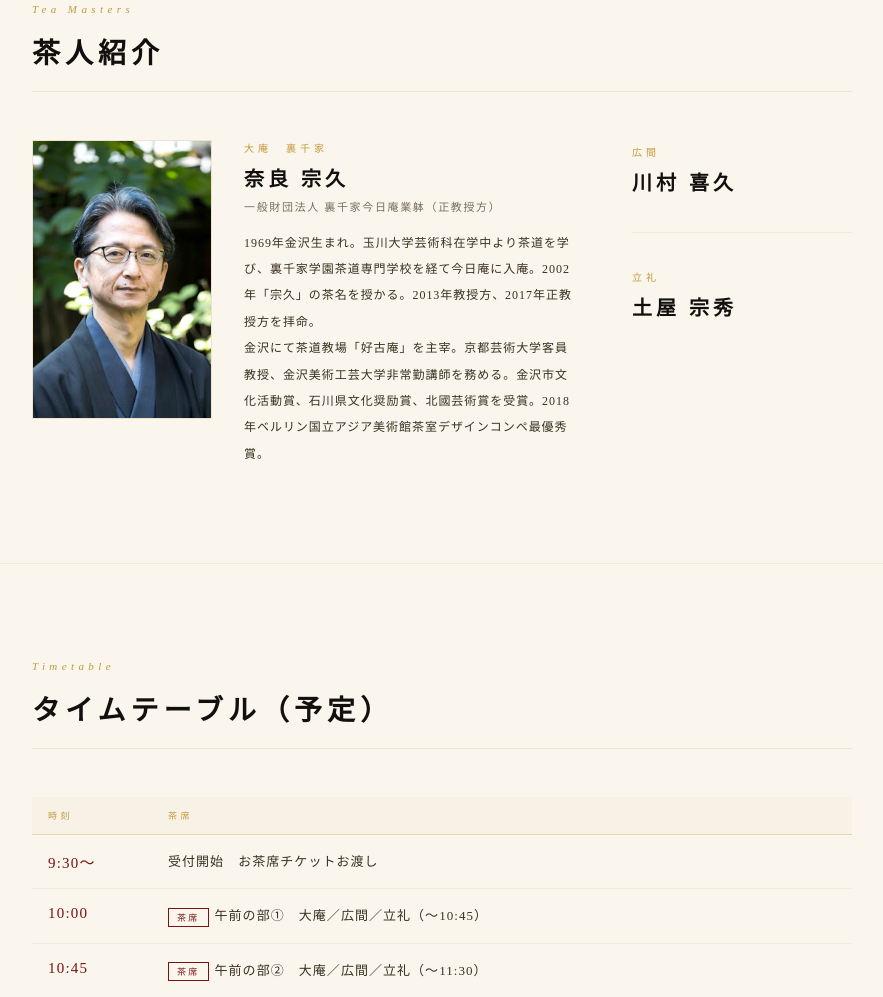
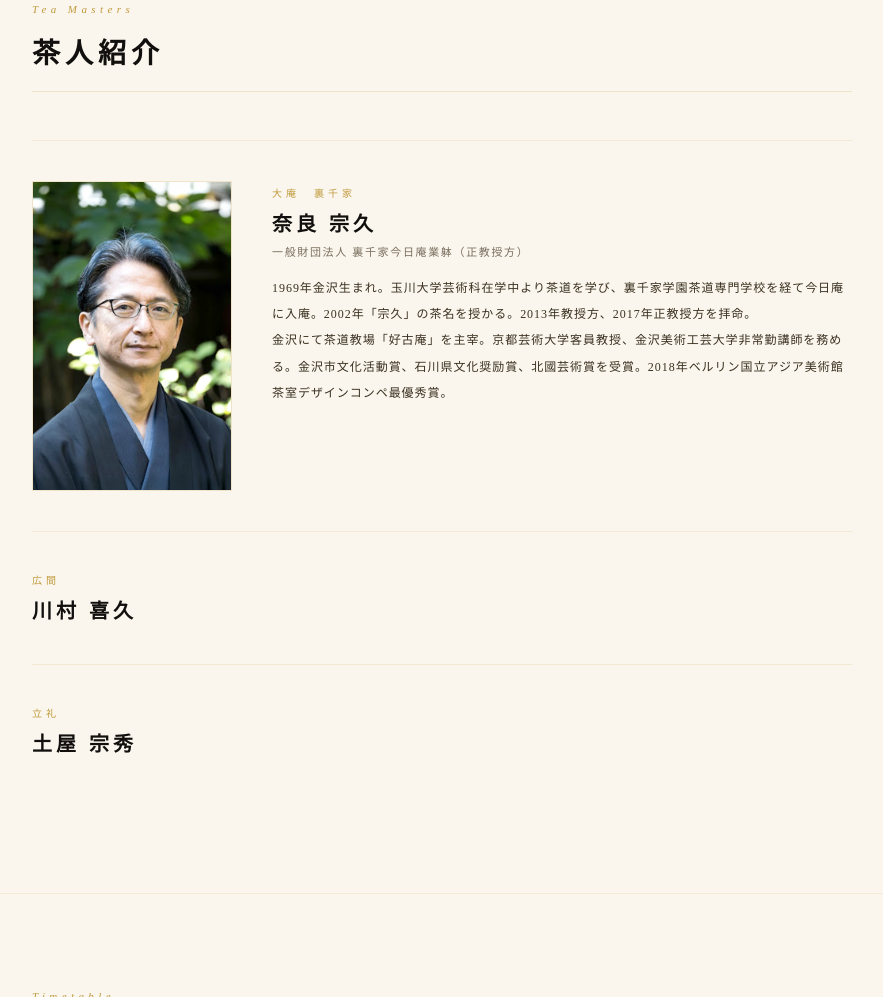
Before and after one commit to ossam/kinshuchakai, a plain HTML site: page index.html in a window 1280 px wide. Shown: the part 3055-4052 px from the top of the page, without its empty margins (198-1081 px from the left). Drawn offline with Linux system fonts and the light colour scheme; a web font is replaced by a local one.

Commit message:
茶人3人を縦並びに変更、奈良は写真横レイアウト維持
Co-Authored-By: Claude Sonnet 4.6 <noreply@anthropic.com>

```diff
--- a/index.html
+++ b/index.html
@@ -802,14 +802,14 @@ footer {
   <div class="section-inner">
     <span class="label">Tea Masters</span>
     <h2 class="section-title">茶人紹介</h2>
-    <div style="display:grid;grid-template-columns:1fr 220px;gap:56px;margin-top:48px;align-items:start;">
+    <div style="display:flex;flex-direction:column;gap:0;margin-top:48px;">
 
       <!-- 大庵 / 奈良 宗久：写真＋テキスト横並び -->
-      <div style="display:flex;gap:32px;align-items:flex-start;">
-        <div style="flex-shrink:0;width:180px;border:1px solid rgba(192,154,60,0.2);overflow:hidden;">
+      <div style="display:flex;gap:40px;align-items:flex-start;padding:40px 0;border-top:1px solid rgba(192,154,60,0.15);">
+        <div style="flex-shrink:0;width:200px;border:1px solid rgba(192,154,60,0.2);overflow:hidden;">
           <img src="images/narasokyu_.jpg" alt="奈良 宗久" style="width:100%;display:block;object-fit:cover;">
         </div>
-        <div>
+        <div style="padding-top:4px;">
           <p style="font-size:10px;letter-spacing:0.4em;color:var(--gold);margin-bottom:8px;">大庵　裏千家</p>
           <h3 style="font-family:'Shippori Mincho B1',serif;font-size:20px;letter-spacing:0.2em;margin-bottom:6px;">奈良 宗久</h3>
           <p style="font-size:11px;letter-spacing:0.15em;color:var(--muted);margin-bottom:16px;">一般財団法人 裏千家今日庵業躰（正教授方）</p>
@@ -817,16 +817,16 @@ footer {
         </div>
       </div>
 
-      <!-- 広間・立礼：縦並び -->
-      <div style="display:flex;flex-direction:column;gap:36px;padding-top:4px;">
-        <div>
-          <p style="font-size:10px;letter-spacing:0.4em;color:var(--gold);margin-bottom:8px;">広間</p>
-          <h3 style="font-family:'Shippori Mincho B1',serif;font-size:20px;letter-spacing:0.2em;">川村 喜久</h3>
-        </div>
-        <div style="border-top:1px solid rgba(192,154,60,0.12);padding-top:36px;">
-          <p style="font-size:10px;letter-spacing:0.4em;color:var(--gold);margin-bottom:8px;">立礼</p>
-          <h3 style="font-family:'Shippori Mincho B1',serif;font-size:20px;letter-spacing:0.2em;">土屋 宗秀</h3>
-        </div>
+      <!-- 広間 / 川村 喜久 -->
+      <div style="padding:40px 0;border-top:1px solid rgba(192,154,60,0.15);">
+        <p style="font-size:10px;letter-spacing:0.4em;color:var(--gold);margin-bottom:8px;">広間</p>
+        <h3 style="font-family:'Shippori Mincho B1',serif;font-size:20px;letter-spacing:0.2em;">川村 喜久</h3>
+      </div>
+
+      <!-- 立礼 / 土屋 宗秀 -->
+      <div style="padding:40px 0;border-top:1px solid rgba(192,154,60,0.15);">
+        <p style="font-size:10px;letter-spacing:0.4em;color:var(--gold);margin-bottom:8px;">立礼</p>
+        <h3 style="font-family:'Shippori Mincho B1',serif;font-size:20px;letter-spacing:0.2em;">土屋 宗秀</h3>
       </div>
 
     </div>
```
